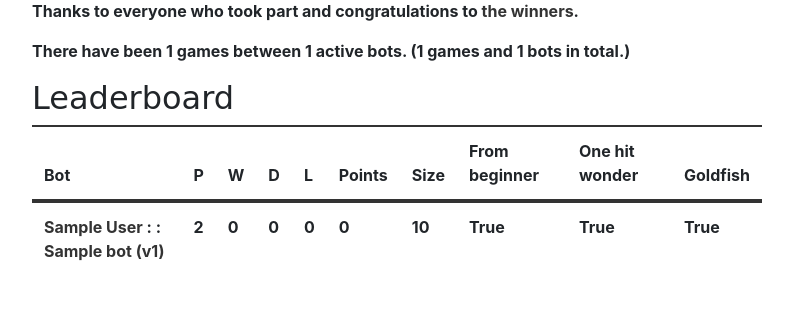
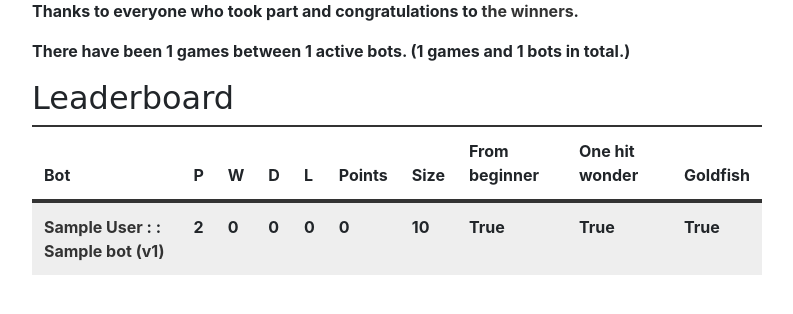
Before and after one commit to inglesp/botany, a Django app: page / in a window 1280 px wide. Shown: the part 157-471 px from the top of the page, without its empty margins (53-846 px from the left). Run offline with Django 3.2, Linux system fonts and the light colour scheme; a user stored in the database is signed in; tables that the repository leaves empty hold one stand-in row (values such as "Sample post"); parts of the project's set-up code (start-up, migrations or seed data) failed here and were passed over; some libraries are stand-ins or nearby versions; some web fonts are replaced.

Commit message:
allow hightmighing user in standing

```diff
--- a/server/botany/static/botany/css/botany.css
+++ b/server/botany/static/botany/css/botany.css
@@ -1,3 +1,7 @@
 a {
   text-decoration: none;
 }
+
+.its_me_class td {
+	background-color: #eeeeee;
+}
--- a/server/botany/templates/botany/_standings.html
+++ b/server/botany/templates/botany/_standings.html
@@ -15,7 +15,7 @@
   </thead>
   <tbody>
     {% for bot in standings %}
-    <tr>
+    <tr {% if bot.user_id == request.user.id %}class="its_me_class"{% endif %}>
       <td>
         {% include "botany/_bot_user_link.html" %} : :
         {% if linkto == 'bot' %}
```
